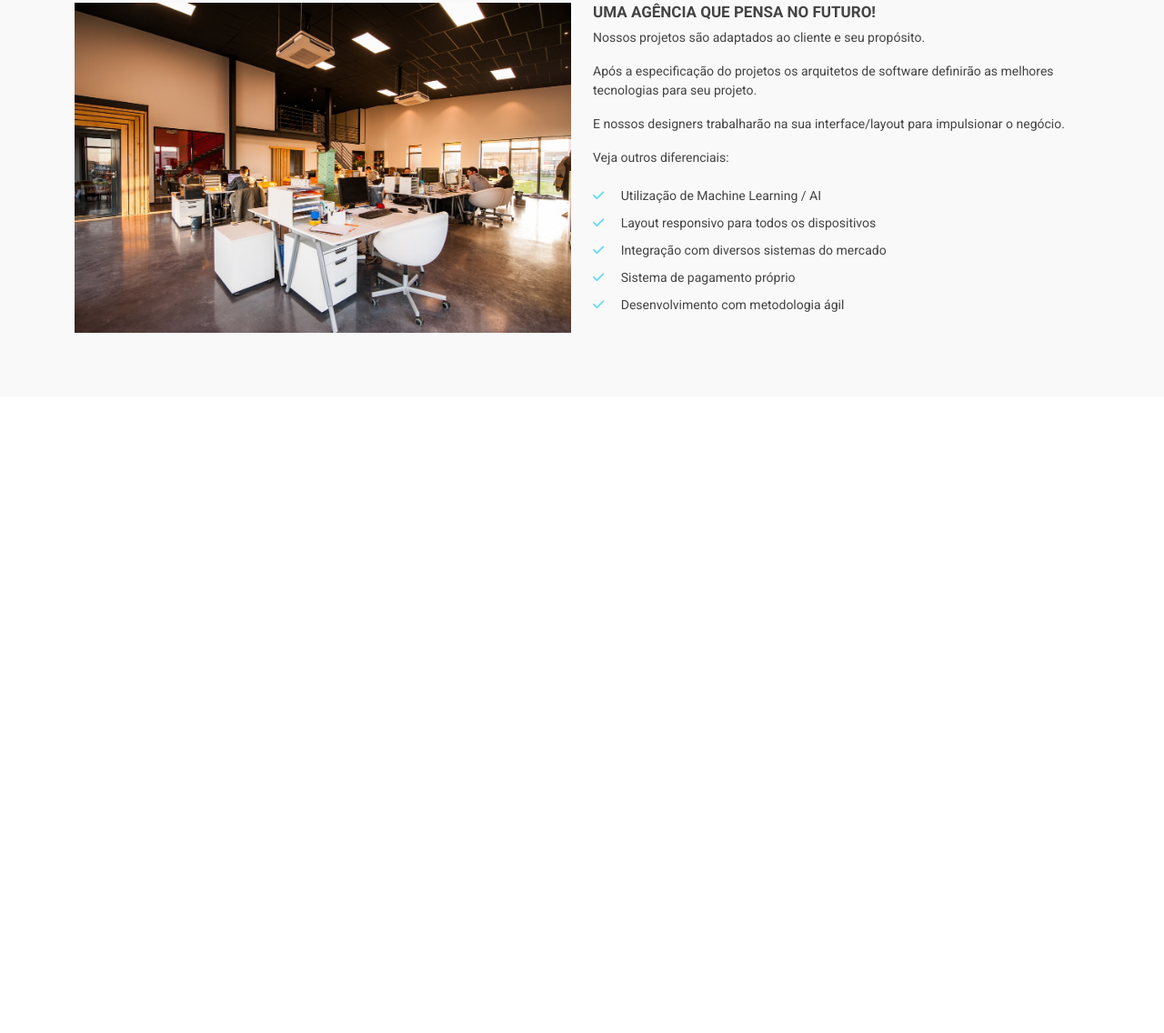
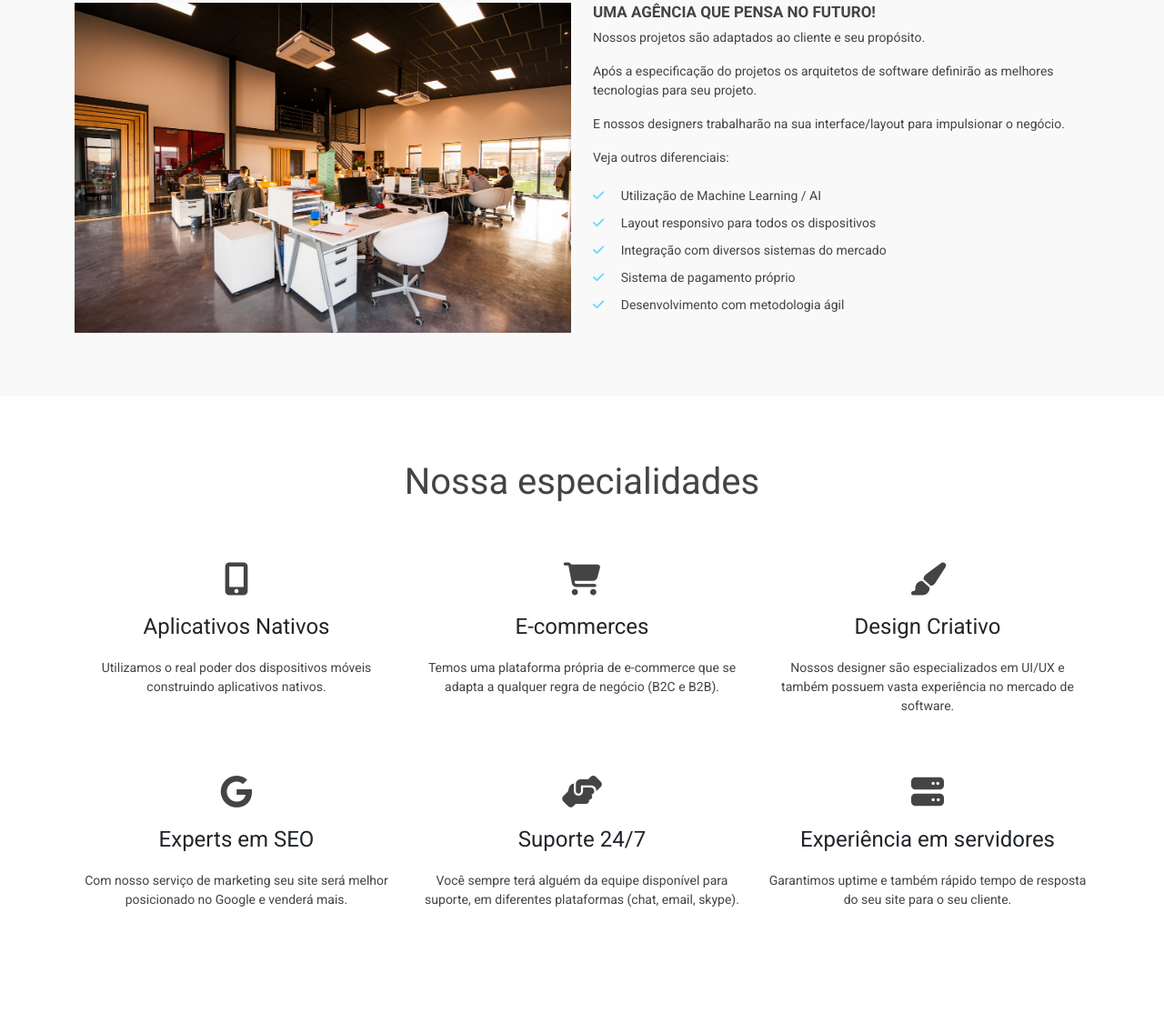
Before and after one commit to sabrynnall/dev-agency, a plain HTML site: page index.html in a window 1280 px wide. Shown: the part 900-2036 px from the top of the page at 91% size. Before the commit the page ends 1336 px from the top, so only its background shows below. Drawn offline with nearby package versions, Linux system fonts and the light colour scheme.

Commit message:
criando seção de especialidades

```diff
--- a/css/styles.css
+++ b/css/styles.css
@@ -138,3 +138,27 @@ header, .navbar {
     color: #65DAF9;
     margin-right: 15px;
 }
+
+.service-box {
+    text-align: center;
+    margin-bottom: 50px;
+}
+
+.service-box i, .service-box h4 {
+    transition: .5s;
+}
+
+.service-box i {
+    font-size: 36px;
+    margin-bottom: 20px;
+    color: #444;
+}
+
+.service-box h4 {
+    font-size: 24px;
+    margin-bottom: 20px;
+}
+
+.service-box:hover > i, .service-box:hover > h4 {
+    color: #65DAF9;
+}
--- a/index.html
+++ b/index.html
@@ -115,6 +115,45 @@
                 </div>
 
             </div>
+            <div id="services-area">
+                <div class="container">
+                    <div class="row">
+                        <div class="col-12">
+                            <h3 class="main-title">Nossa especialidades</h3>
+                        </div>
+                        <div class="col-md-4 service-box">
+                            <i class="fas fa-mobile-alt"></i>
+                            <h4>Aplicativos Nativos</h4>
+                            <p>Utilizamos o real poder dos dispositivos móveis construindo aplicativos nativos.</p>
+                        </div>
+                        <div class="col-md-4 service-box">
+                            <i class="fas fa-shopping-cart"></i>
+                            <h4>E-commerces</h4>
+                            <p>Temos uma plataforma própria de e-commerce que se adapta a qualquer regra de negócio (B2C e B2B).</p>
+                        </div>
+                        <div class="col-md-4 service-box">
+                            <i class="fas fa-paint-brush"></i>
+                            <h4>Design Criativo</h4>
+                            <p>Nossos designer são especializados em UI/UX e também possuem vasta experiência no mercado de software.</p>
+                        </div>
+                        <div class="col-md-4 service-box">
+                            <i class="fab fa-google"></i>
+                            <h4>Experts em SEO</h4>
+                            <p>Com nosso serviço de marketing seu site será melhor posicionado no Google e venderá mais.</p>
+                        </div>
+                        <div class="col-md-4 service-box">
+                            <i class="fas fa-hands-helping"></i>
+                            <h4>Suporte 24/7</h4>
+                            <p>Você sempre terá alguém da equipe disponível para suporte, em diferentes plataformas (chat, email, skype).</p>
+                        </div>
+                        <div class="col-md-4 service-box">
+                            <i class="fas fa-server"></i>
+                            <h4>Experiência em servidores</h4>
+                            <p>Garantimos uptime e também rápido tempo de resposta do seu site para o seu cliente.</p>
+                        </div>
+                    </div>
+                </div>
+            </div>
     </main>
     <!-- Scripts -->
     <script src="https://kit.fontawesome.com/ce4c1003ab.js" crossorigin="anonymous"></script>
```
